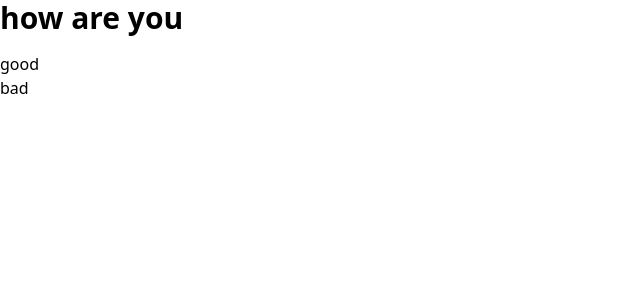
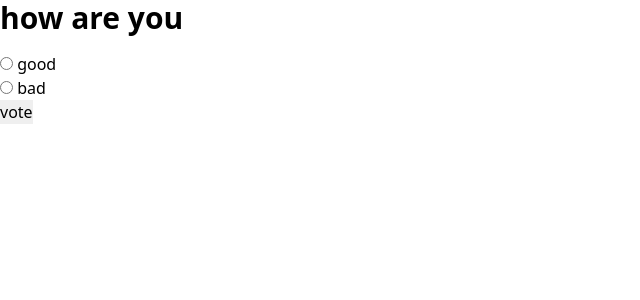
Before and after one commit to abroy77/django-playground, a Django app: page /polls/2/ in a window 1280 px wide. Shown: the top 300 px of the page, without its empty margins (0-640 px from the left). Run offline with Django 4.2, Linux system fonts and the light colour scheme; data comes from the database, SQL or seed files in the repository.

Commit message:
messing with forms

```diff
--- a/src/polls/templates/polls/index.html
+++ b/src/polls/templates/polls/index.html
@@ -17,7 +17,7 @@
     <ul class="space-y-1">
     {% for question in latest_question_list %}
         <li>
-            <a href="{% url 'question' question.id %}" class="text-blue-500 hover:underline">{{ question.question_text }}</a>
+            <a href="{% url 'polls:question' question.id %}" class="text-blue-500 hover:underline">{{ question.question_text }}</a>
         </li>
     {% endfor %}
     </ul>
--- a/src/polls/templates/polls/question.html
+++ b/src/polls/templates/polls/question.html
@@ -6,20 +6,19 @@
     <link href="https://cdn.jsdelivr.net/npm/tailwindcss@2.2.19/dist/tailwind.min.css" rel="stylesheet">
 </head>
 <body>
-    <!-- # question as heading -->
-     <div class="container mx-auto">
-        <h1 class="text-3xl font-bold mb-4">{{ question }}</h1>
+    <form action="{% url 'polls:vote' question.id %}" method="post">
+        <legend>
+            <h1 class="text-3xl font-bold mb-4">{{ question }}</h1>
 
-     </div>
-    <div class="container mx-auto">
-        <ol>
             {% for choice in question.choice_set.all %}
-        <li>{{ choice.choice_text }}</li>
-        {% endfor %}
-        </ol>
+            <input type="radio" name="choice" id="choice{{ forloop.counter }}" value="{{ choice.id }}">
+            <label for="choice{{ forloop.counter }}">{{ choice }}</label><br>
+            {% endfor %}
+            <fieldset>
+                <input type="submit" value="vote">
+            </fieldset>
+        </legend>
 
-
-
-    </div>
+    </form>
 </body>
 </html>
--- a/src/polls/urls.py
+++ b/src/polls/urls.py
@@ -1,6 +1,7 @@
 from django.urls import path
 from . import views
 
+app_name = 'polls'
 urlpatterns = [
     path('', views.index, name='index'),
     path('<int:question_id>/', views.question, name='question'),
```
